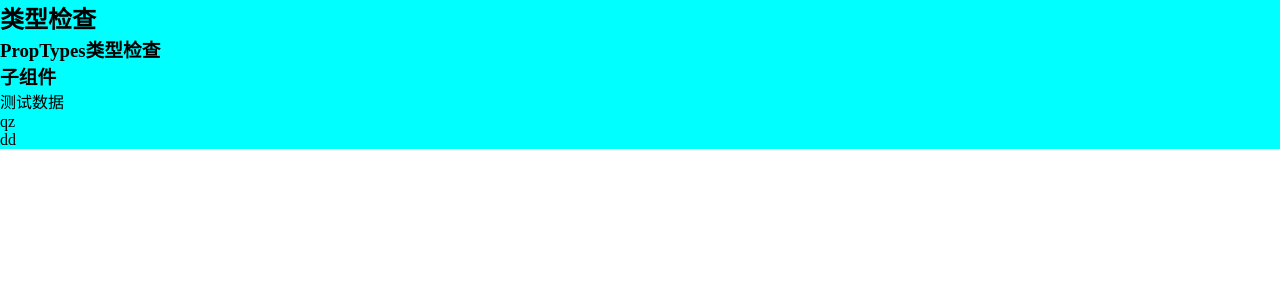
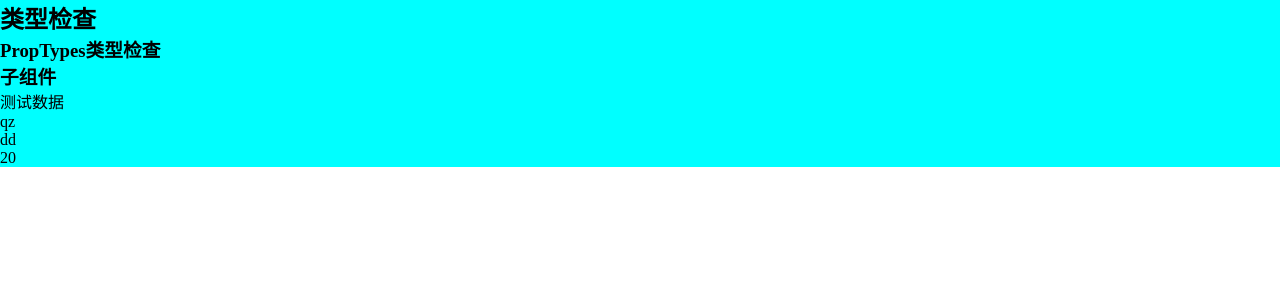
Before and after one commit to qiaozhididi/react_demo, a React (Create React App) app: page / in a window 1280 px wide. Shown: the top 300 px of the page. Built offline with nearby package versions, Linux system fonts and the light colour scheme.

Commit message:
Prop默认值

```diff
--- a/src/TypeChecker/Child.jsx
+++ b/src/TypeChecker/Child.jsx
@@ -12,6 +12,7 @@ export default class Child extends Component {
             return <li key={index}>{item}</li>;
           })}
         </ul>
+        <p>{this.props.age}</p>
       </div>
     );
   }
@@ -20,4 +21,10 @@ export default class Child extends Component {
 Child.propTypes = {
   title: PropTypes.string.isRequired, // 类型检查 必须选项
   name: PropTypes.array, // 类型检查
+  age: PropTypes.number,
 };
+
+//默认prop值
+Child.defaultProps = {
+  age: 25,
+};
--- a/src/TypeChecker/PropTypesTest.jsx
+++ b/src/TypeChecker/PropTypesTest.jsx
@@ -6,7 +6,7 @@ export default class PropTypesTest extends Component {
     return (
       <div>
         <h3>PropTypes类型检查</h3>
-        <Child title={"测试数据"} name={["qz","dd"]}/>
+        <Child title={"测试数据"} name={["qz","dd"]} age={20}/>
       </div>
     );
   }
```
Also changed, not shown: 1 other file (tests, documents, lock files or other folders).
